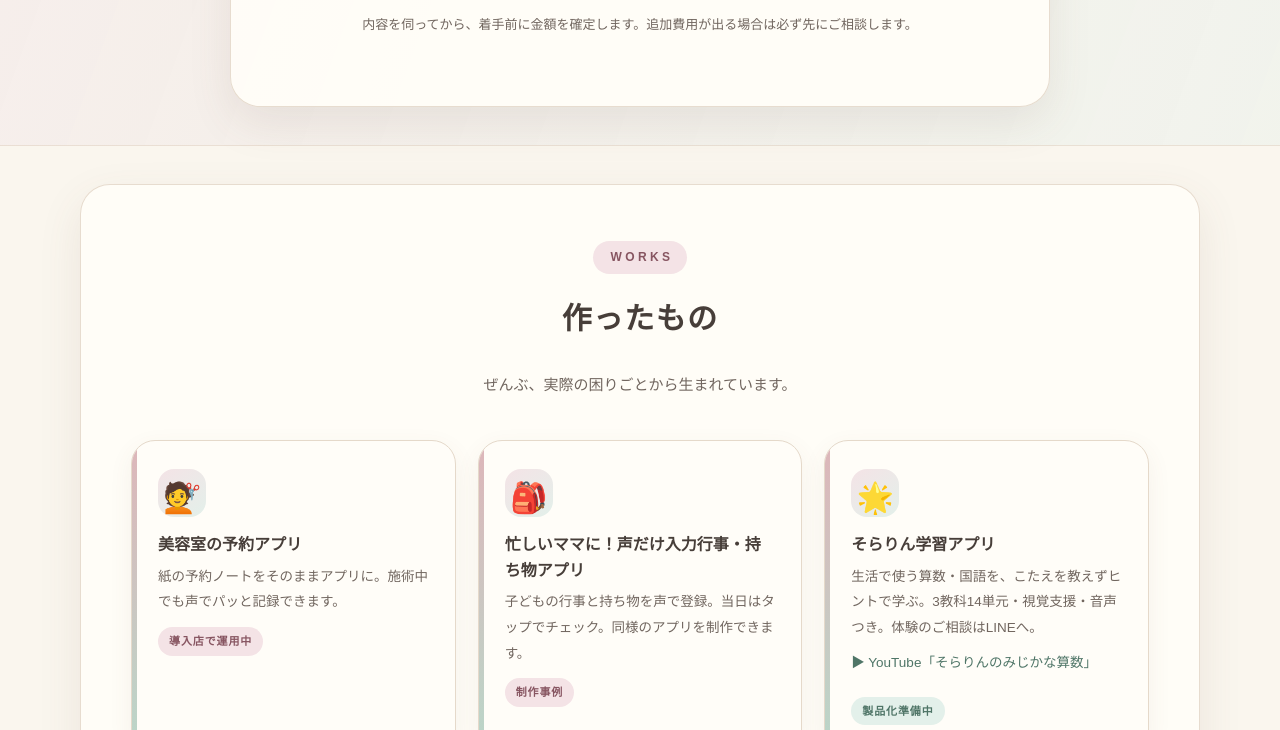
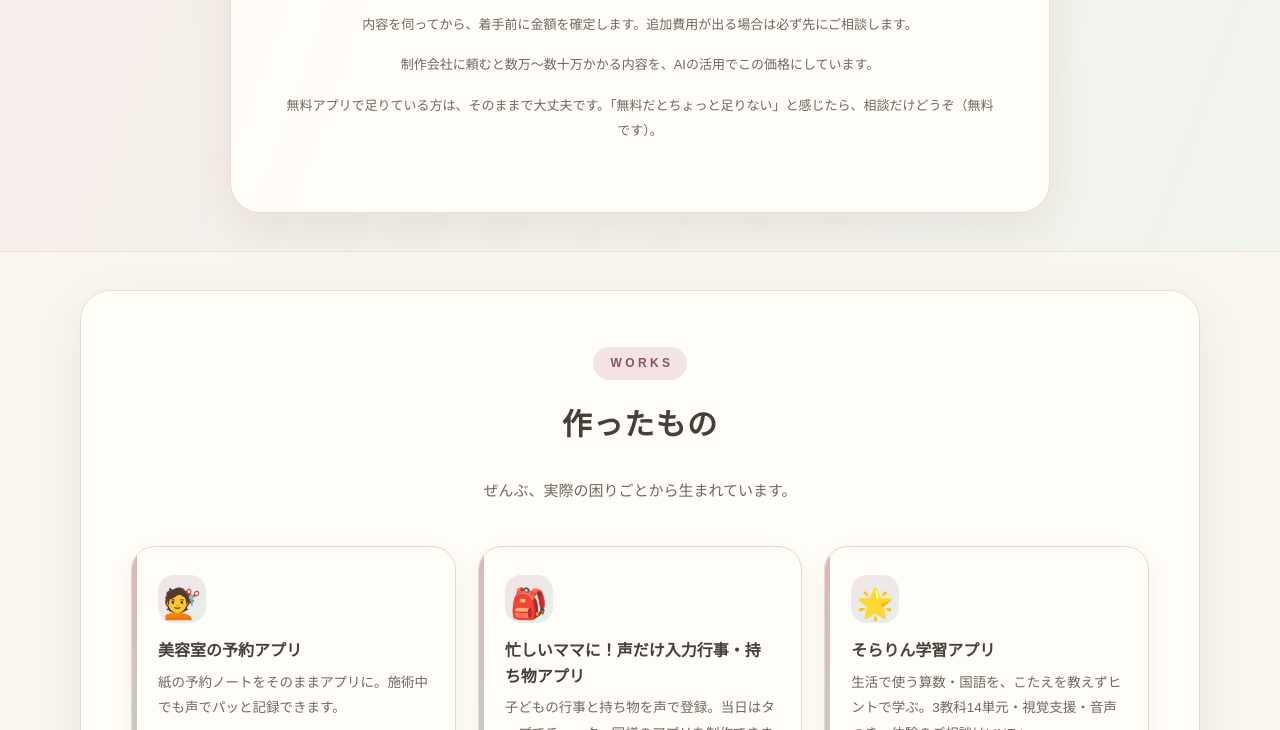
Before and after one commit to pop7237radio-hue/ei-site, a plain HTML site: page index.html in a window 1280 px wide. Shown: the part 2574-3304 px from the top of the page. Drawn offline with Linux system fonts and the light colour scheme.

Commit message:
料金表に比較の物差し2行を追加（制作会社比較・無料アプリで足りる方への一言）
かおるさんVOC（紹介時の料金不安・無料競合）への対応。えいちゃん指示 2026-07-12。

Co-Authored-By: Claude Fable 5 <noreply@anthropic.com>

```diff
--- a/index.html
+++ b/index.html
@@ -630,6 +630,8 @@
         <tr><th scope="row">見守り（不具合対応・小さな改善）</th><td>月3,000〜5,000円</td></tr>
       </table>
       <p class="price-note">内容を伺ってから、着手前に金額を確定します。追加費用が出る場合は必ず先にご相談します。</p>
+      <p class="price-note">制作会社に頼むと数万〜数十万かかる内容を、AIの活用でこの価格にしています。</p>
+      <p class="price-note">無料アプリで足りている方は、そのままで大丈夫です。「無料だとちょっと足りない」と感じたら、相談だけどうぞ（無料です）。</p>
     </div>
   </section>
 
```
